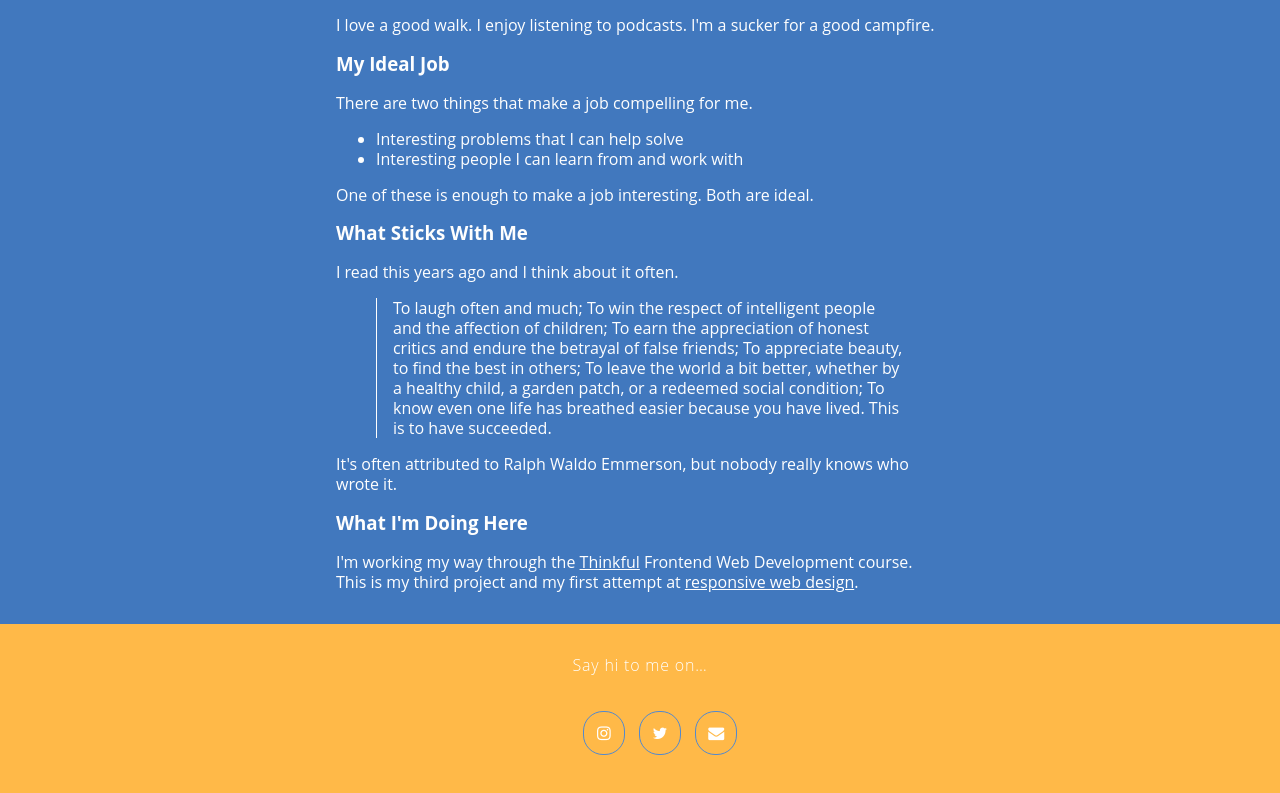
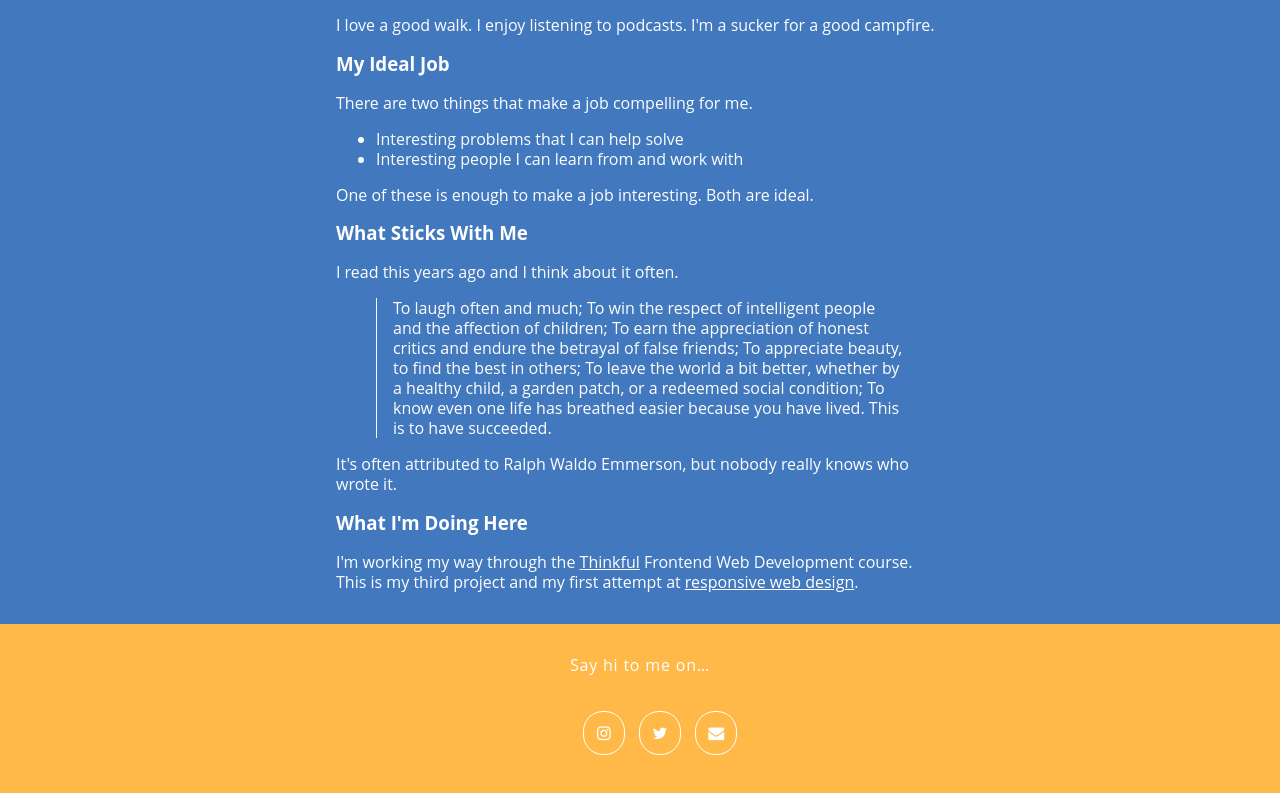
Before and after one commit to dennisbailey/about-me-rwd, a plain HTML site: page index.html in a window 1280 px wide. Shown: the part 1217-2010 px from the top of the page. Drawn offline with Linux system fonts and the light colour scheme.

Commit message:
Tweaks and Coda publishing test

```diff
--- a/css/style.css
+++ b/css/style.css
@@ -146,7 +146,7 @@ body {
 .footer > p {
   /* Typography Declarations */
   color: #FFFFFF;
-  font-weight: 300;
+  font-weight: 400;
   letter-spacing: 0.05em;
   line-height: 120%;
 }
@@ -163,7 +163,7 @@ body {
 	border-radius: 1.25rem;
 	width: 2.5rem;
 	margin: 1.25rem 5px;
-	border: 1px solid #5289CF;
+	border: 1px solid #FFF;
 	padding: 0.625rem 0;
 	text-align: center;
 }
```
